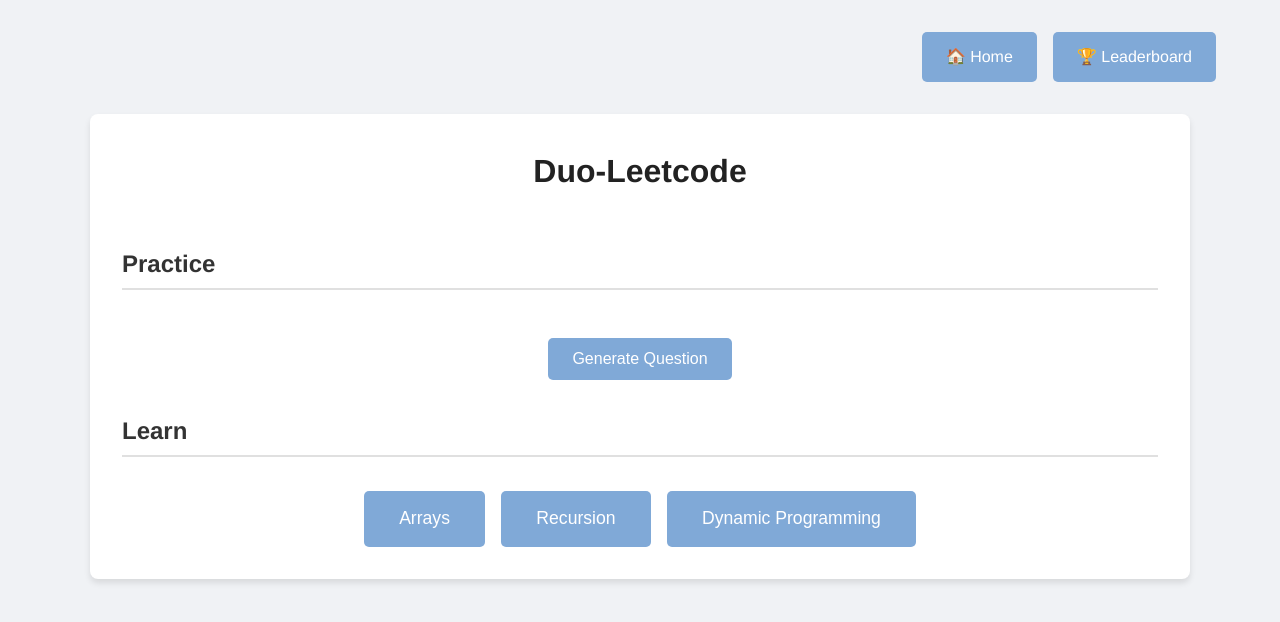
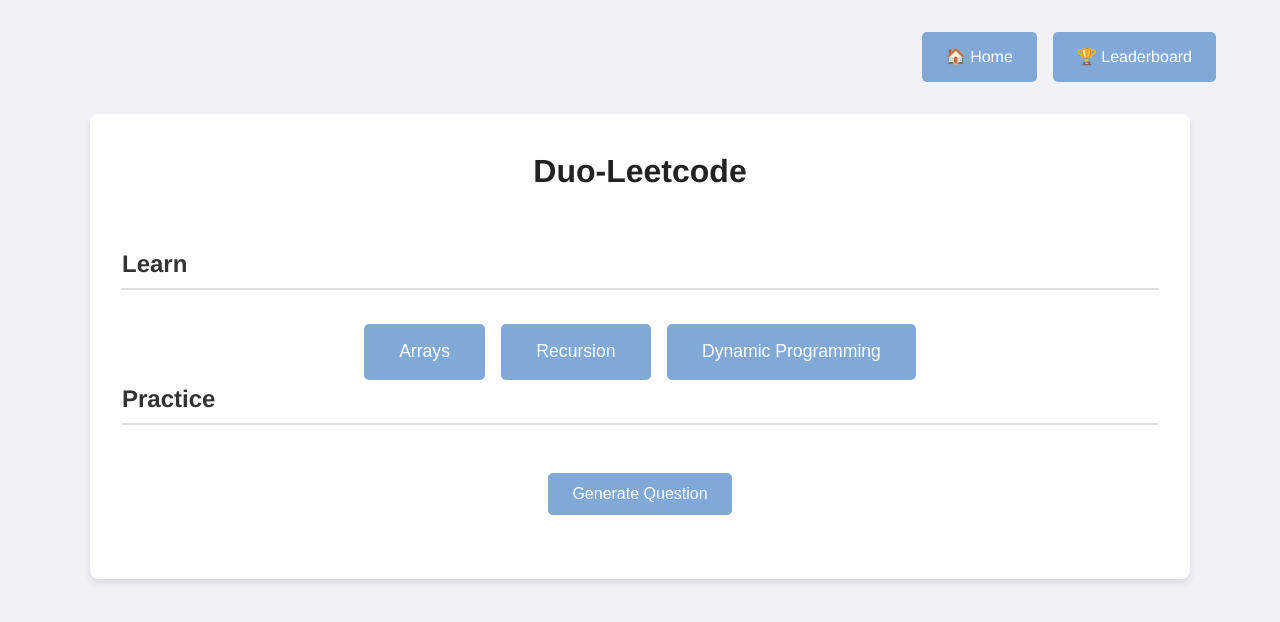
Before and after one commit to YPandas/CS188_DuoLeet, a React (Create React App) app in the folder client/: page / in a window 1280 px wide. Shown: the top 622 px of the page. Built offline with nearby package versions, Linux system fonts and the light colour scheme.

Commit message:
Bug Fixes

```diff
--- a/client/src/App.js
+++ b/client/src/App.js
@@ -50,13 +50,7 @@ function MainPage() {
   return (
     <div className="container">
       <h1 className="app-title">Duo-Leetcode</h1>
-              <h2 className="section-title">Practice</h2>
-      <div className="generate-wrapper">
-        <button className="btn" onClick={fetchQuestion} disabled={loading}>
-          {loading ? "Loading..." : "Generate Question"}
-        </button>
-      </div>
-      {/* Learn section */}
+       {/* Learn section */}
       <div className="section">
         <h2 className="section-title">Learn</h2>
         <div className="learn-buttons">
@@ -77,6 +71,13 @@ function MainPage() {
           </div>
         )}
       </div>
+              <h2 className="section-title">Practice</h2>
+      <div className="generate-wrapper">
+        <button className="btn" onClick={fetchQuestion} disabled={loading}>
+          {loading ? "Loading..." : "Generate Question"}
+        </button>
+      </div>
+
       {question && (
         <div className="section">
           <h2 className="section-title">Problem:</h2>
```
